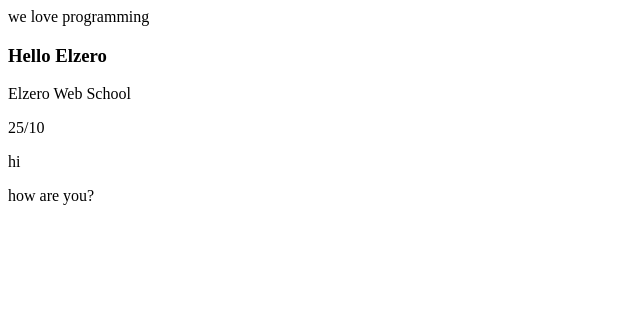
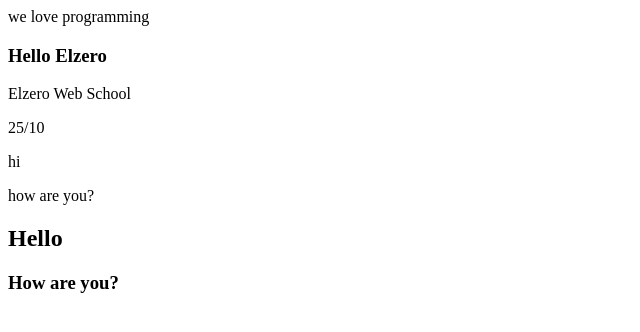
Before and after one commit to RedWan199/Redwsn199, a plain HTML site: page index.html in a window 1280 px wide. Shown: the whole page, without its empty margins (0-640 px from the left). Drawn offline with Linux system fonts and the light colour scheme.

Commit message:
i don t do any thnk

```diff
--- a/index.html
+++ b/index.html
@@ -15,6 +15,10 @@
         <div>
             <p>hi</p>
             <p>how are you?</p>
+            <h2>Hello</h2>
+            <H3>How are you?</H3>
+
+
         </div>
 
     </div>
```
